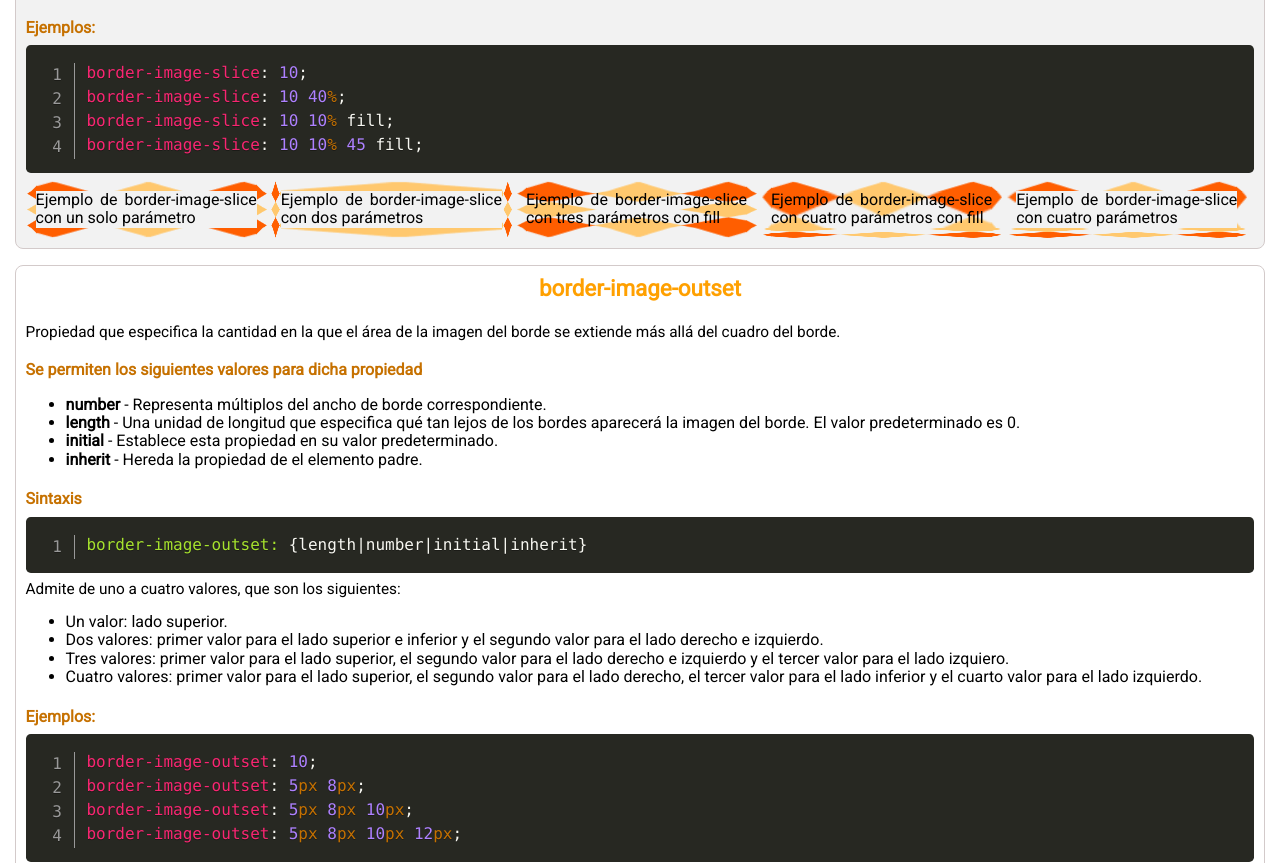
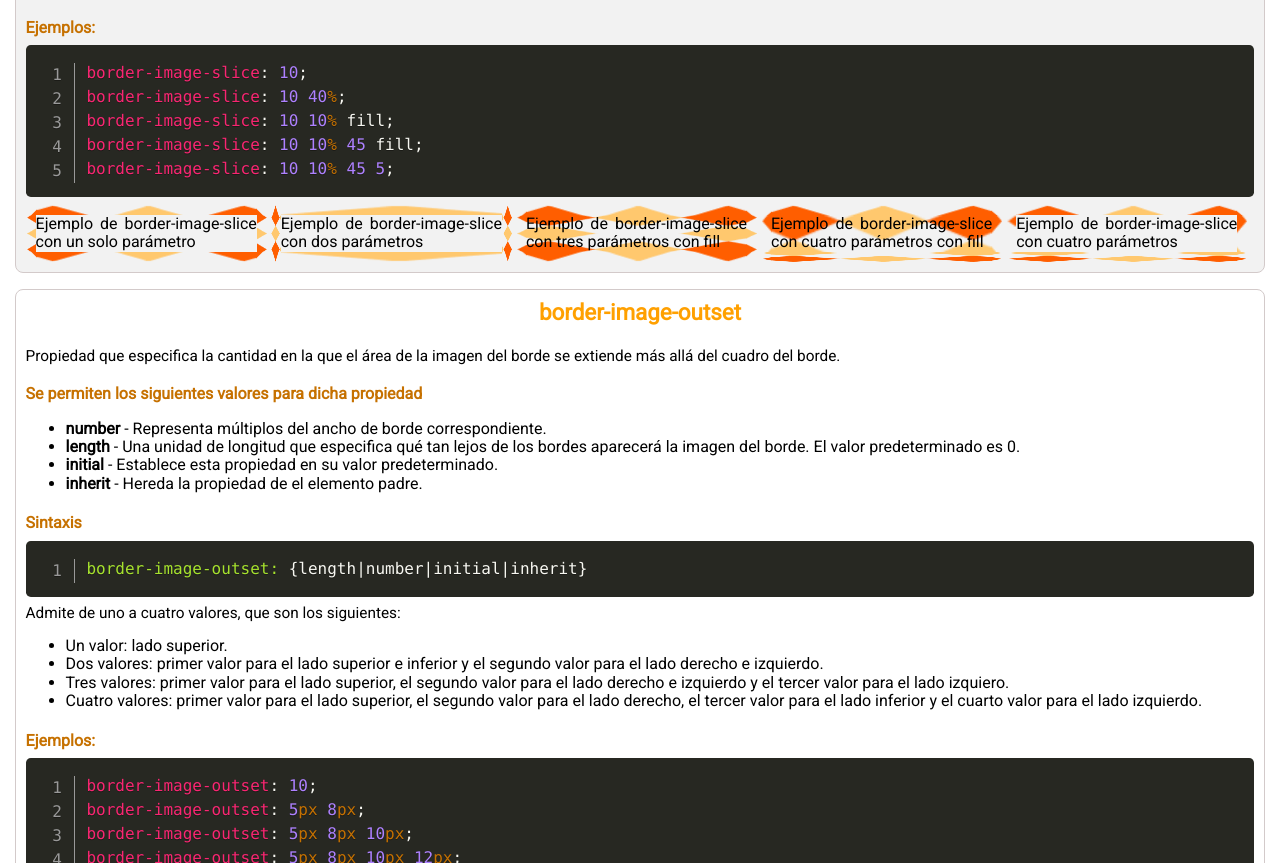
Before and after one commit to iesgrancapitan-diw/Tutorial_CSS3_2022-23, a plain HTML site: page Bordes.html in a window 1280 px wide. Shown: the part 5560-6423 px from the top of the page. Drawn offline with Linux system fonts and the light colour scheme.

Commit message:
border-image  completo

```diff
--- a/Bordes.html
+++ b/Bordes.html
@@ -387,6 +387,7 @@ box-shadow: 20px 20px 20px 10px green inset;
 border-image-slice: 10 40%;
 border-image-slice: 10 10% fill;
 border-image-slice: 10 10% 45 fill;
+border-image-slice: 10 10% 45 5;
 </code></pre>
                 <div>
                     <div id="border-image-slice-1" class="border-image-slice-ejemplos">Ejemplo de border-image-slice con
```
